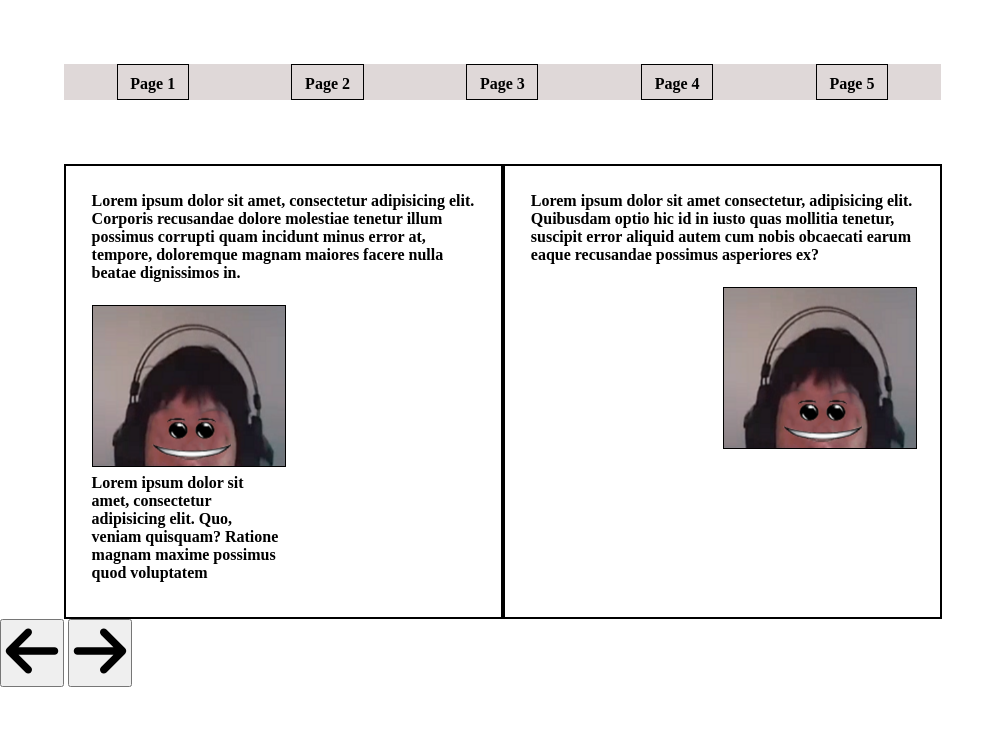
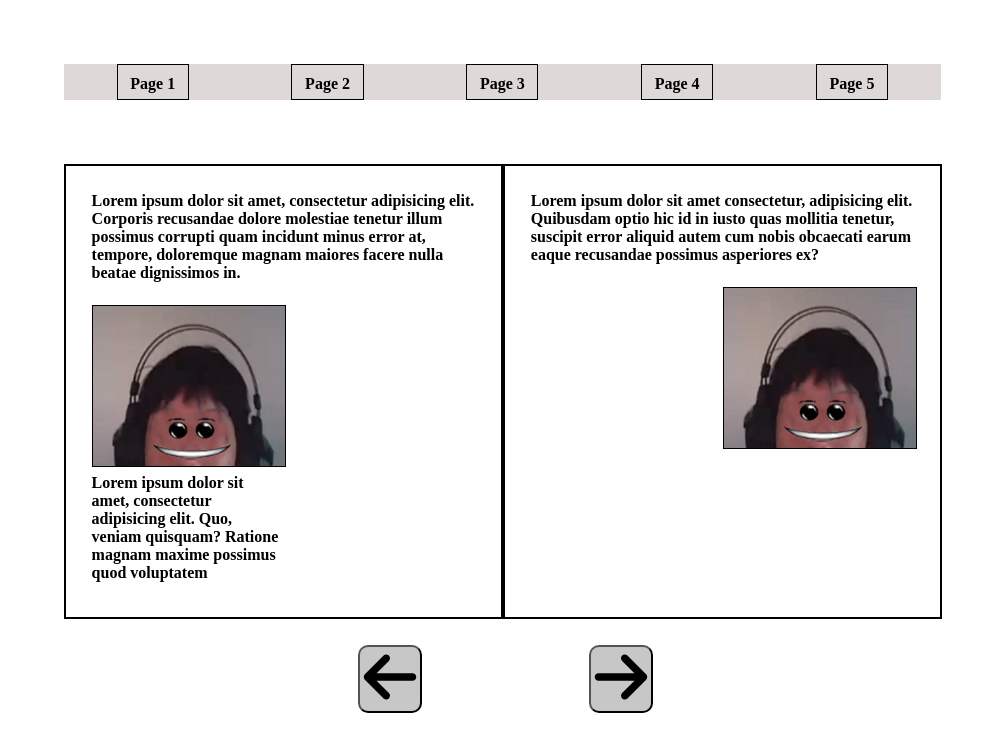
Before and after one commit to Xzelda22/poverty.github.io, a plain HTML site: page index.html in a window 1280 px wide. Shown: the whole page, without its empty margins (0-1005 px from the left). Drawn offline with Linux system fonts and the light colour scheme; a script that the page names is missing; a web font is replaced by a local one.

Commit message:
deez
help i am miserable

```diff
--- a/index.html
+++ b/index.html
@@ -55,10 +55,15 @@
       </div>
     </div>
 
-    <div class="buttons"></div>
-    <button><img src="img/arrow_left.svg" width="60px" height="60px" id="left"></button>
+    <div style="display: flex; margin-top: 2%;">
+      <div class="left_arrow">
+        <button id="left"><img src="img/arrow_left.svg" width="60px" height="60px"></button>
+      </div>
 
-    <button><img src="img/arrow_right.svg" width="60px" height="60px"></button>
+      <div class="right_arrow">
+        <button id="right"><img src="img/arrow_right.svg" width="60px" height="60px"></button>
+      </div>
+    </div>
 
     <script type="text/javascript" src="form.js"></script>
   </body>
--- a/style.css
+++ b/style.css
@@ -76,7 +76,33 @@ li a {
   padding-top: 2%;
 }
 
-.buttons{
-  display: flex;
-  justify-content: center;
+.left_arrow{
+  margin-left: 28%;
+  border-radius: 10px;
 }
+
+#left{
+  border-radius: 10px;
+  background-color: rgb(199, 199, 199);
+  transition: 0.9s;
+}
+
+#left:hover{
+  background-color: white;
+  transition: 0.8s;
+}
+
+.right_arrow{
+  margin-left: 13%;
+}
+
+#right{
+  border-radius: 10px;
+  background-color: rgb(199, 199, 199);
+  transition: 0.9s;
+}
+
+#right:hover{
+  background-color: white;
+  transition: 0.8s;
+}
```
